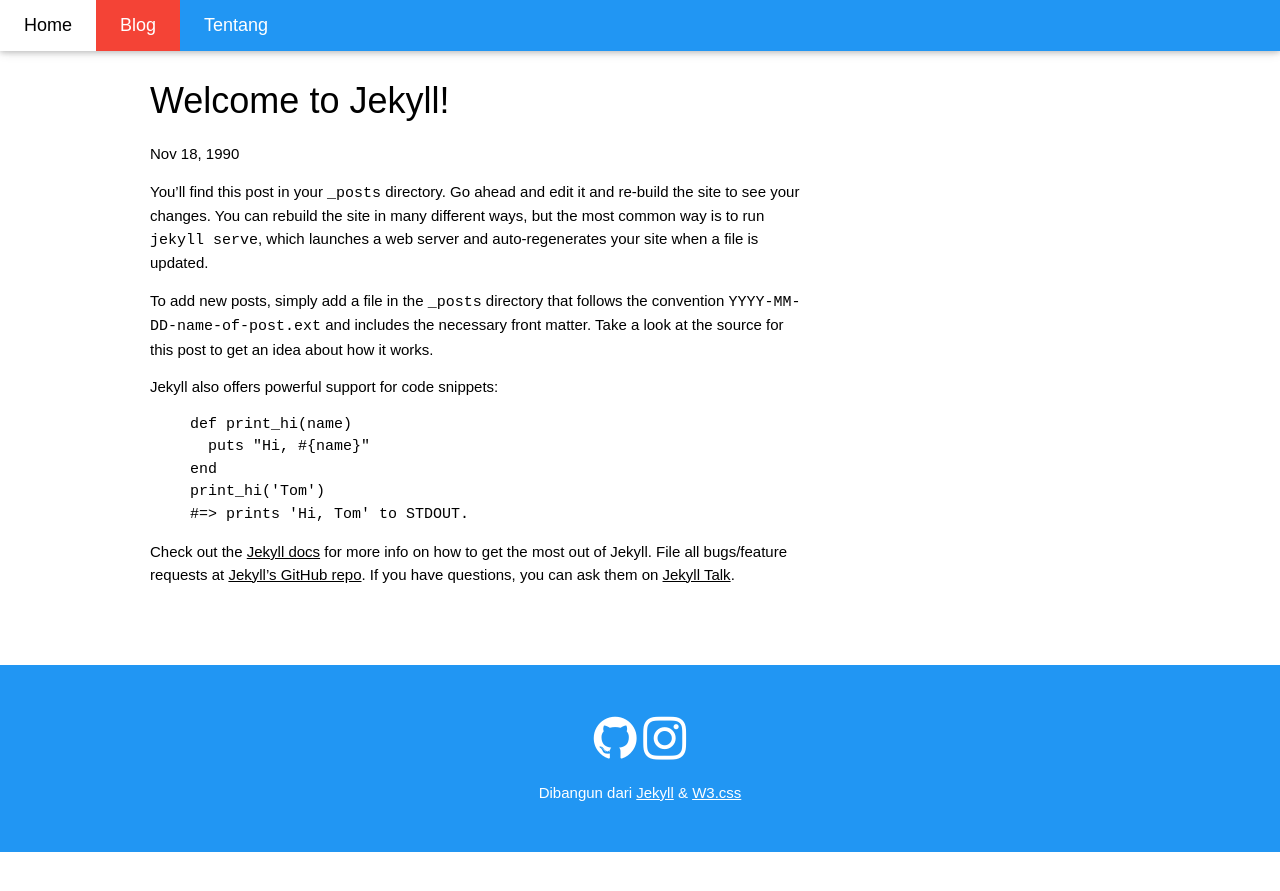
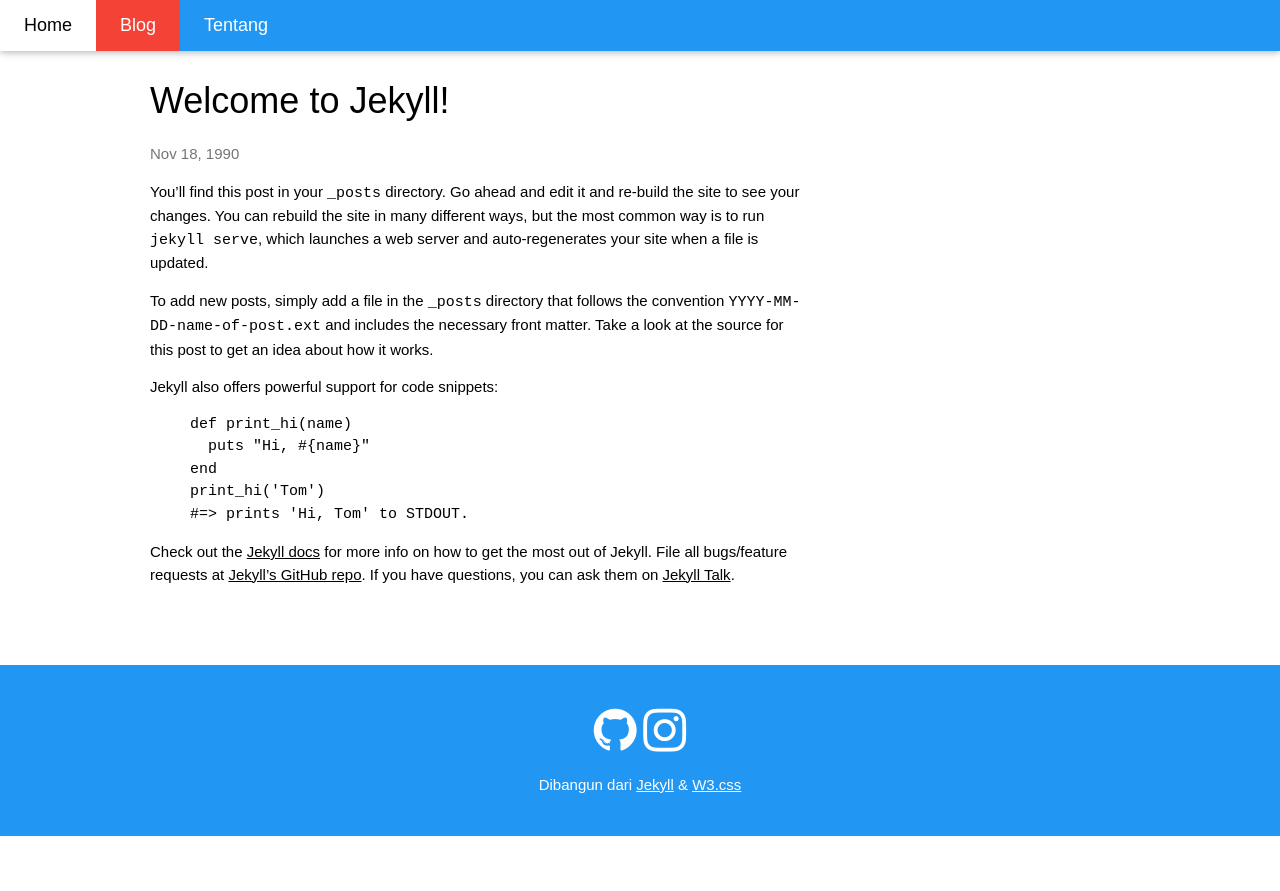
Before and after one commit to Bagus18/Bagus18.github.io, a Jekyll site: the page built from _posts/1990-11-18-welcome-to-jekyll.markdown, in a window 1280 px wide. Shown: the top 891 px of the page. Built offline with Jekyll 4.4.1, drawn with Linux system fonts in a browser that asks for light colours; nearby versions of some CDN libraries; some web fonts are replaced; library files that are not in the unit come from our copies.

Commit message:
Update Thu, Nov 02, 2017  7:02:19 PM

```diff
--- a/_includes/sikil.html
+++ b/_includes/sikil.html
@@ -1,4 +1,4 @@
-<footer class="w3-container w3-padding-32 w3-blue w3-center">
+<footer class="w3-container w3-padding-24 w3-blue w3-center">
   <div class="w3-xlarge w3-margin">
    <a href="#" class="w3-hover-text-red w3-text-white"><i class="fa fa-github"></i></a>
    <a href="#" class="w3-hover-text-red w3-text-white"><i class="fa fa-instagram"></i></a>
--- a/_layouts/post.html
+++ b/_layouts/post.html
@@ -29,7 +29,7 @@
 
   <header class="post-header">
     <h1 class="post-title" itemprop="name headline">{{ page.title }}</h1>
-    <p class="post-meta"><time datetime="{{ page.date | date_to_xmlschema }}" itemprop="datePublished">{{ page.date | date: "%b %-d, %Y" }}</time>{% if page.author %} • <span itemprop="author" itemscope itemtype="http://schema.org/Person"><span itemprop="name">{{ page.author }}</span></span>{% endif %}</p>
+    <p class="post-meta w3-text-grey"><time datetime="{{ page.date | date_to_xmlschema }}" itemprop="datePublished">{{ page.date | date: "%b %-d, %Y" }}</time>{% if page.author %} • <span itemprop="author" itemscope itemtype="http://schema.org/Person"><span itemprop="name">{{ page.author }}</span></span>{% endif %}</p>
   </header>
 
   <div class="post-content" itemprop="articleBody">
```
